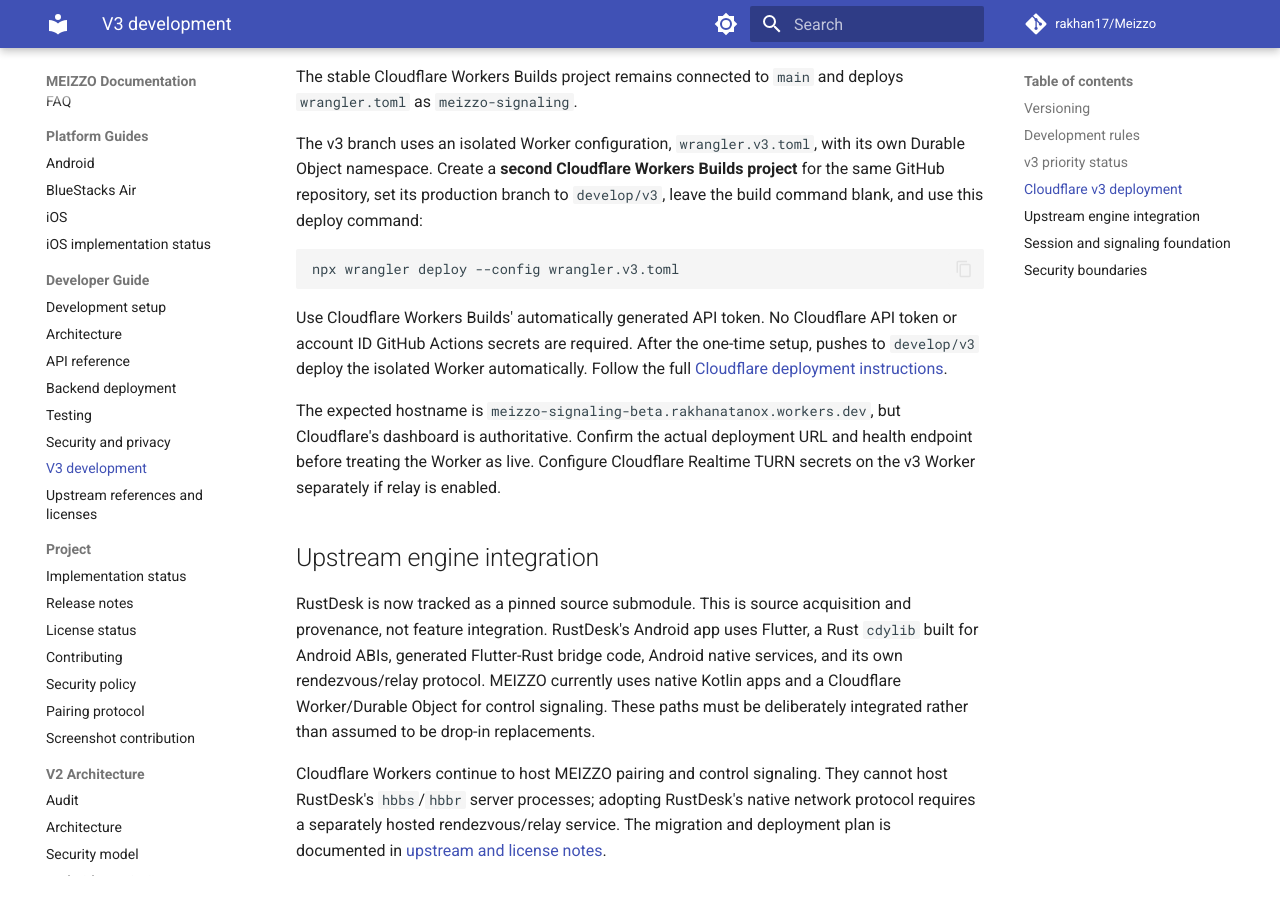
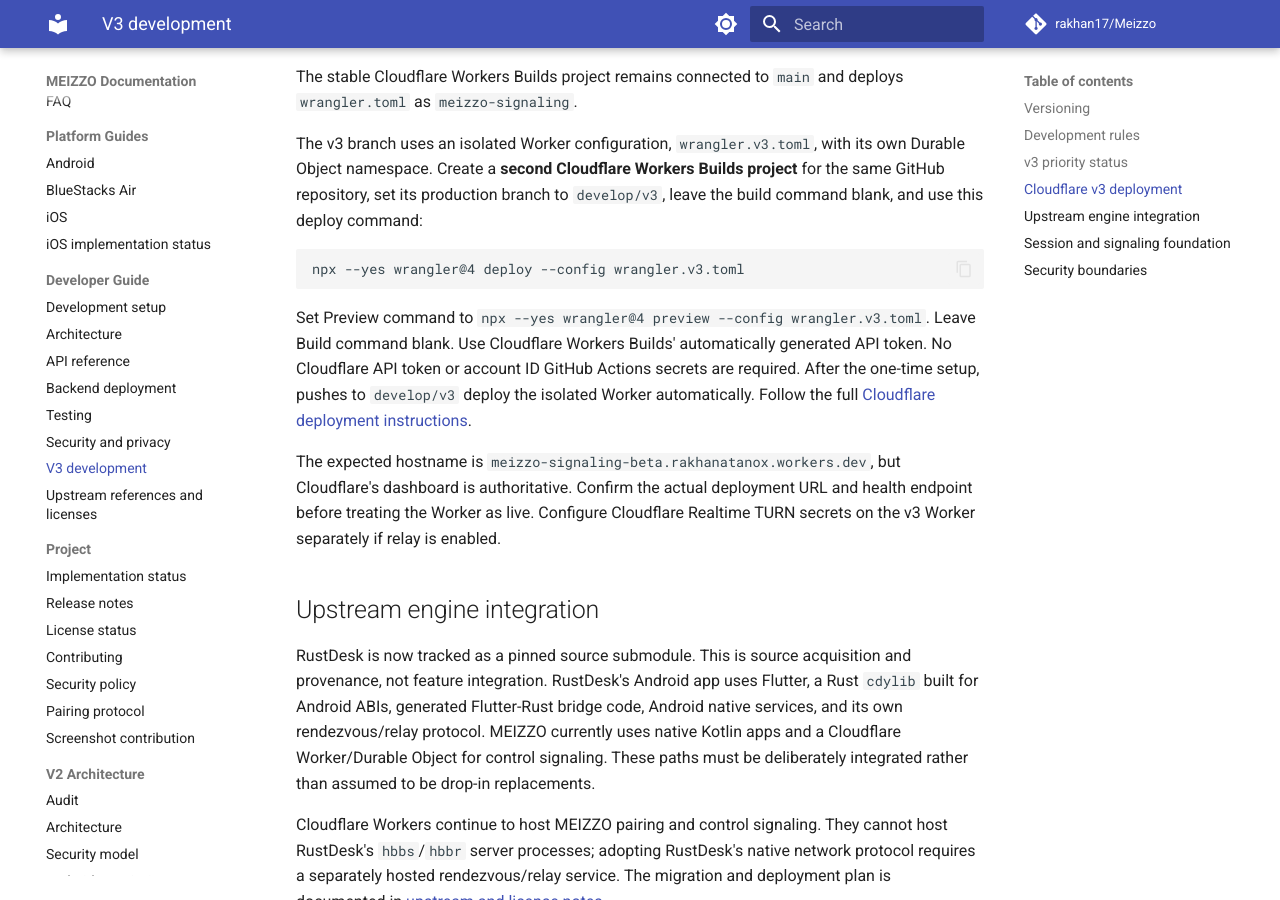
Before and after one commit to rakhan17/Meizzo, an MkDocs documentation site: the page built from docs/v3/README.md, in a window 1280 px wide and 900 px high, scrolled down 1556 px. Built offline with MkDocs 1.6.1 and Material for MkDocs 9.7.7, drawn with Linux system fonts in a browser that asks for light colours; comment, search, counter and statistics services are not loaded.

Commit message:
Document beta Worker preview deployment command

````diff
--- a/docs/v3/README.md
+++ b/docs/v3/README.md
@@ -36,10 +36,10 @@ The stable Cloudflare Workers Builds project remains connected to `main` and dep
 The v3 branch uses an isolated Worker configuration, `wrangler.v3.toml`, with its own Durable Object namespace. Create a **second Cloudflare Workers Builds project** for the same GitHub repository, set its production branch to `develop/v3`, leave the build command blank, and use this deploy command:
 
 ```bash
-npx wrangler deploy --config wrangler.v3.toml
+npx --yes wrangler@4 deploy --config wrangler.v3.toml
 ```
 
-Use Cloudflare Workers Builds' automatically generated API token. No Cloudflare API token or account ID GitHub Actions secrets are required. After the one-time setup, pushes to `develop/v3` deploy the isolated Worker automatically. Follow the full [Cloudflare deployment instructions](../backend-deployment.md#isolated-meizzo-v3-worker).
+Set Preview command to `npx --yes wrangler@4 preview --config wrangler.v3.toml`. Leave Build command blank. Use Cloudflare Workers Builds' automatically generated API token. No Cloudflare API token or account ID GitHub Actions secrets are required. After the one-time setup, pushes to `develop/v3` deploy the isolated Worker automatically. Follow the full [Cloudflare deployment instructions](../backend-deployment.md#isolated-meizzo-v3-worker).
 
 The expected hostname is `meizzo-signaling-beta.rakhanatanox.workers.dev`, but Cloudflare's dashboard is authoritative. Confirm the actual deployment URL and health endpoint before treating the Worker as live. Configure Cloudflare Realtime TURN secrets on the v3 Worker separately if relay is enabled.
 
````
